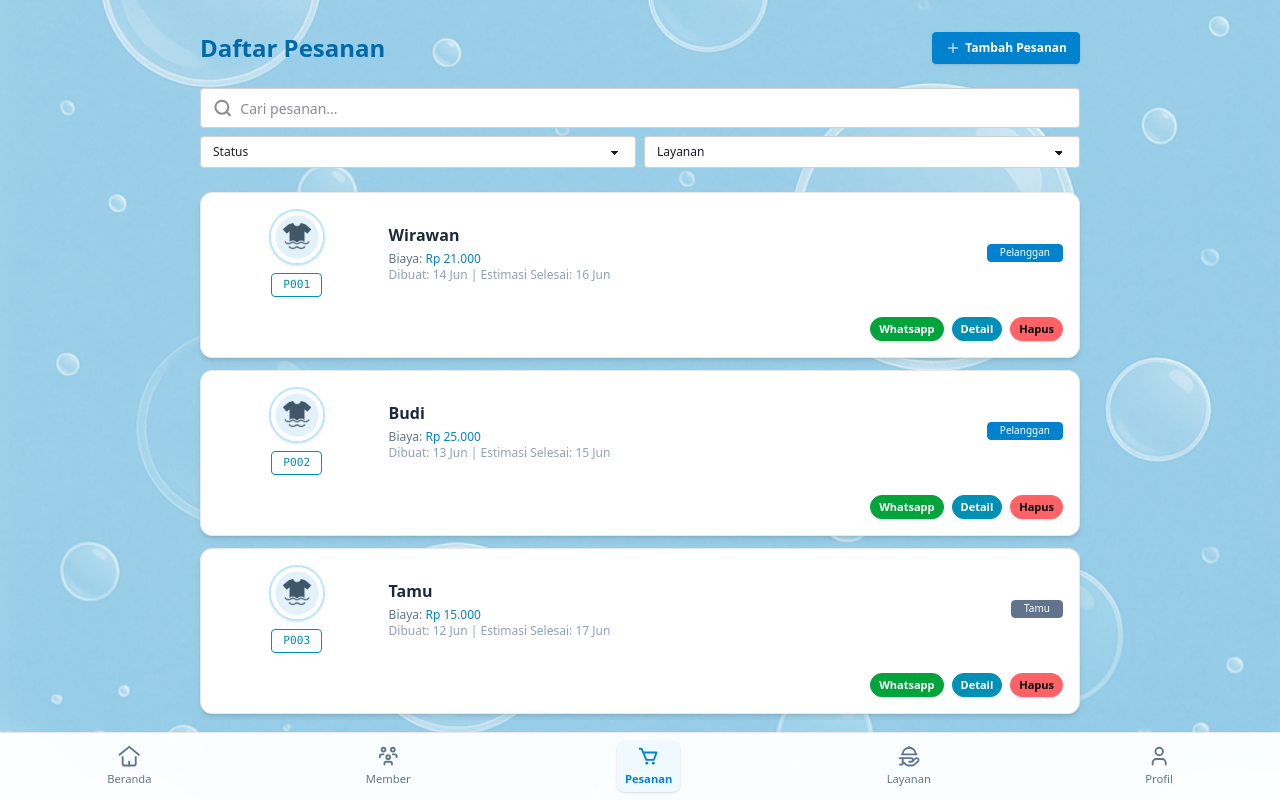
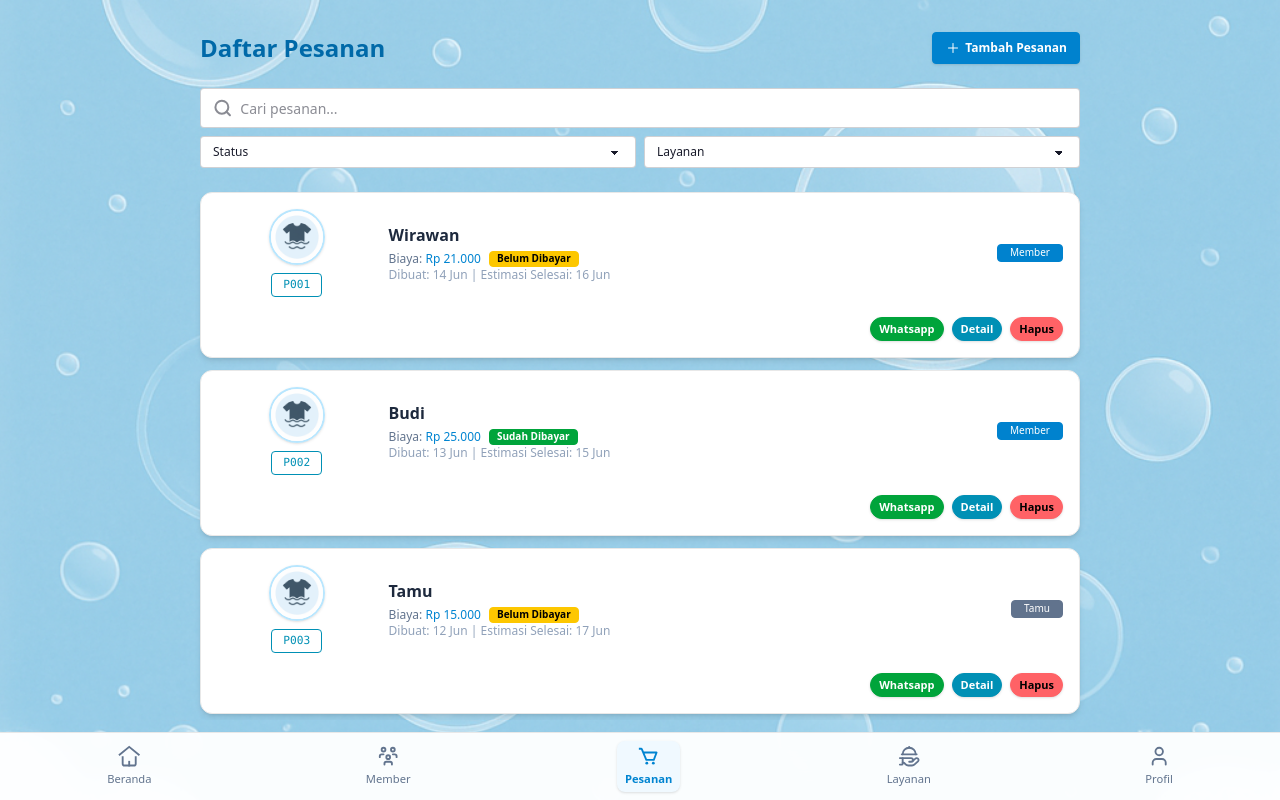
Before and after one commit to wirawanmahardika/laundry-frontend, a React (Vite) app: page /pesanan in a window 1280 px wide. Built offline with nearby package versions, Linux system fonts and the light colour scheme.

Commit message:
update: tambah penanda bahwa pesanan sudah dibayar atau belum

```diff
--- a/src/pages/pesanan/Pesanan.tsx
+++ b/src/pages/pesanan/Pesanan.tsx
@@ -10,8 +10,8 @@ export default function Pesanan() {
 
     // Dummy data, ganti dengan data asli jika ada
     const pesananList = [
-        { id: "P001", name: "Wirawan", biaya: 21000, status: "pelanggan", dibuat: dayjs().format("D MMM"), selesai: dayjs().add(2, "day").format("D MMM") },
-        { id: "P002", name: "Budi", biaya: 25000, status: "pelanggan", dibuat: dayjs().subtract(1, "day").format("D MMM"), selesai: dayjs().add(1, "day").format("D MMM") },
+        { id: "P001", name: "Wirawan", biaya: 21000, status: "member", dibuat: dayjs().format("D MMM"), selesai: dayjs().add(2, "day").format("D MMM") },
+        { id: "P002", name: "Budi", biaya: 25000, status: "member", dibuat: dayjs().subtract(1, "day").format("D MMM"), selesai: dayjs().add(1, "day").format("D MMM") },
         { id: "P003", name: "Tamu", biaya: 15000, status: "tamu", dibuat: dayjs().subtract(2, "day").format("D MMM"), selesai: dayjs().add(3, "day").format("D MMM") },
         { id: "P004", name: "Tamu", biaya: 18000, status: "tamu", dibuat: dayjs().subtract(3, "day").format("D MMM"), selesai: dayjs().add(4, "day").format("D MMM") },
     ];
@@ -46,7 +46,7 @@ export default function Pesanan() {
                         id={p.id}
                         name={p.name}
                         biaya={p.biaya}
-                        status={p.status as "pelanggan" | "tamu"}
+                        status={p.status as "member" | "tamu"}
                         dibuat={p.dibuat}
                         selesai={p.selesai}
                         onDelete={() => handleDelete(p.id)}
@@ -93,13 +93,16 @@ type CardProps = {
     id: string;
     name: string;
     biaya: number;
-    status: "pelanggan" | "tamu";
+    status: "member" | "tamu";
     dibuat: string;
     selesai: string;
     onDelete?: () => void;
 };
 
 function Card({ id, name, biaya, status, dibuat, selesai, onDelete }: CardProps) {
+    // Dummy: anggap pesanan dengan id genap sudah dibayar, ganjil belum
+    const sudahDibayar = id.endsWith("2") || id.endsWith("4");
+
     return (
         <div className="grid grid-cols-5 gap-3 bg-base-100 shadow-md rounded-xl p-4 items-center border border-base-200">
             <div className="col-span-1 flex flex-col items-center justify-center">
@@ -109,8 +112,13 @@ function Card({ id, name, biaya, status, dibuat, selesai, onDelete }: CardProps)
             <div className="col-span-4 flex flex-col sm:flex-row sm:items-center justify-between gap-y-1">
                 <div>
                     <span className="font-semibold text-base text-slate-800">{name}</span>
-                    <div className="text-xs text-slate-500 mt-1">
-                        Biaya: <span className="font-medium text-sky-600">Rp {biaya.toLocaleString("id")}</span>
+                    <div className="flex gap-2 mt-1">
+                        <span className="text-xs text-slate-500">
+                            Biaya: <span className="font-medium text-sky-600">Rp {biaya.toLocaleString("id")}</span>
+                        </span>
+                        <span className={`badge badge-xs ${sudahDibayar ? "badge-success" : "badge-warning"} font-semibold`}>
+                            {sudahDibayar ? "Sudah Dibayar" : "Belum Dibayar"}
+                        </span>
                     </div>
                     <div className="text-xs text-slate-400">
                         Dibuat: <span className="font-medium">{dibuat}</span>
@@ -120,7 +128,7 @@ function Card({ id, name, biaya, status, dibuat, selesai, onDelete }: CardProps)
                 </div>
                 <button
                     disabled
-                    className={`badge badge-xs capitalize ${status === "pelanggan" ? "badge-primary" : "badge-secondary"} px-3 py-2`}
+                    className={`badge badge-xs capitalize ${status === "member" ? "badge-primary" : "badge-secondary"} px-3 py-2`}
                 >
                     {status}
                 </button>
```
